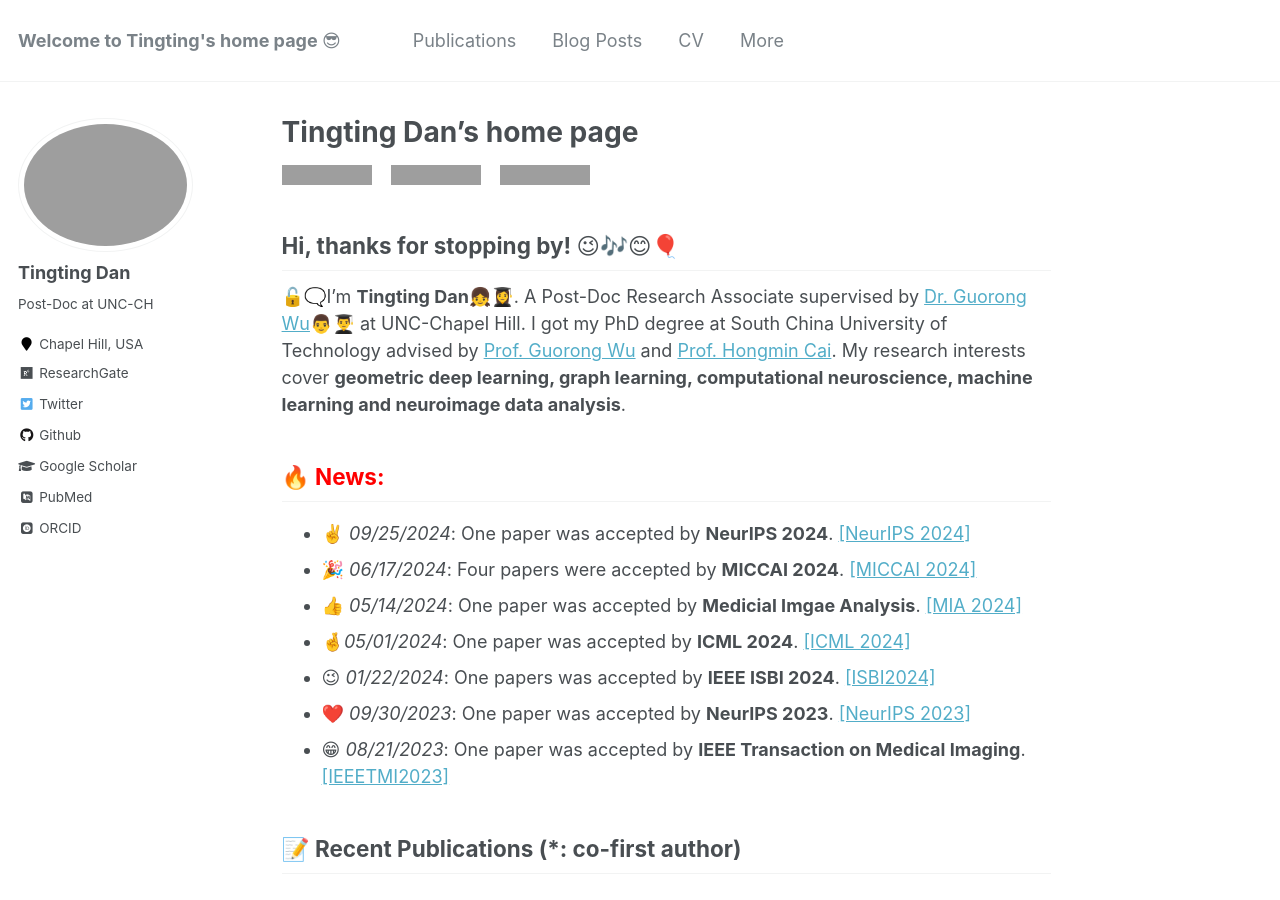
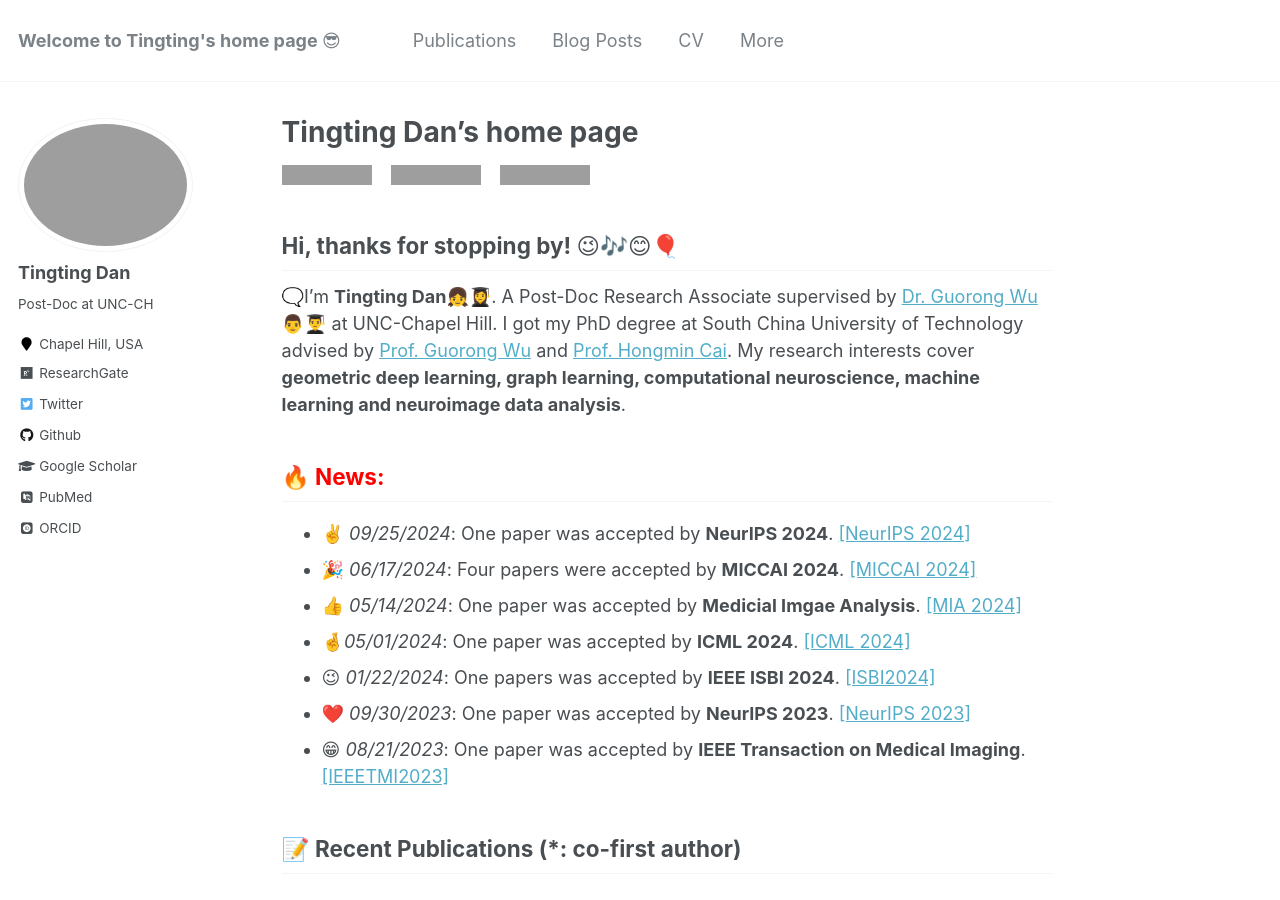
Before and after one commit to Dandy5721/dandy.github.io, a Jekyll site: the page built from _pages/about.md, in a window 1280 px wide and 900 px high. Built offline with Jekyll 4.4.1, drawn with Linux system fonts in a browser that asks for light colours; some web fonts are replaced; comment, search, counter and statistics services are not loaded; grey boxes are pictures that could not be loaded.

```diff
--- a/_pages/about.md
+++ b/_pages/about.md
@@ -14,7 +14,7 @@ redirect_from:
 
 ## Hi, thanks for stopping by! 😉🎶😊🎈
 
-🔓🗨️I'm **Tingting Dan**👧👩‍🎓. A Post-Doc Research Associate supervised by [Dr. Guorong Wu](https://www.acmlab.org/team)👨👨‍🎓 at UNC-Chapel Hill. I got my PhD degree at South China University of Technology advised by [Prof. Guorong Wu](https://scholar.google.com/citations?user=XVsMB2kAAAAJ&hl=en) and [Prof. Hongmin Cai](https://scholar.google.com.hk/citations?user=B2BWq_EAAAAJ&hl=zh-CN). My research interests cover **geometric deep learning, graph learning, computational neuroscience, machine learning and neuroimage data analysis**.
+🗨️I'm **Tingting Dan**👧👩‍🎓. A Post-Doc Research Associate supervised by [Dr. Guorong Wu](https://www.acmlab.org/team)👨👨‍🎓 at UNC-Chapel Hill. I got my PhD degree at South China University of Technology advised by [Prof. Guorong Wu](https://scholar.google.com/citations?user=XVsMB2kAAAAJ&hl=en) and [Prof. Hongmin Cai](https://scholar.google.com.hk/citations?user=B2BWq_EAAAAJ&hl=zh-CN). My research interests cover **geometric deep learning, graph learning, computational neuroscience, machine learning and neuroimage data analysis**.
 
 ## 🔥 <span style="color:red">**News:**</span>
  - ✌️ _09/25/2024_: One paper was accepted by **NeurIPS 2024**. [[NeurIPS 2024]](https://www.researchgate.net/publication/384365261_NeuroPath_A_Neural_Pathway_Transformer_for_Joining_the_Dots_of_Human_Connectomes)
```
